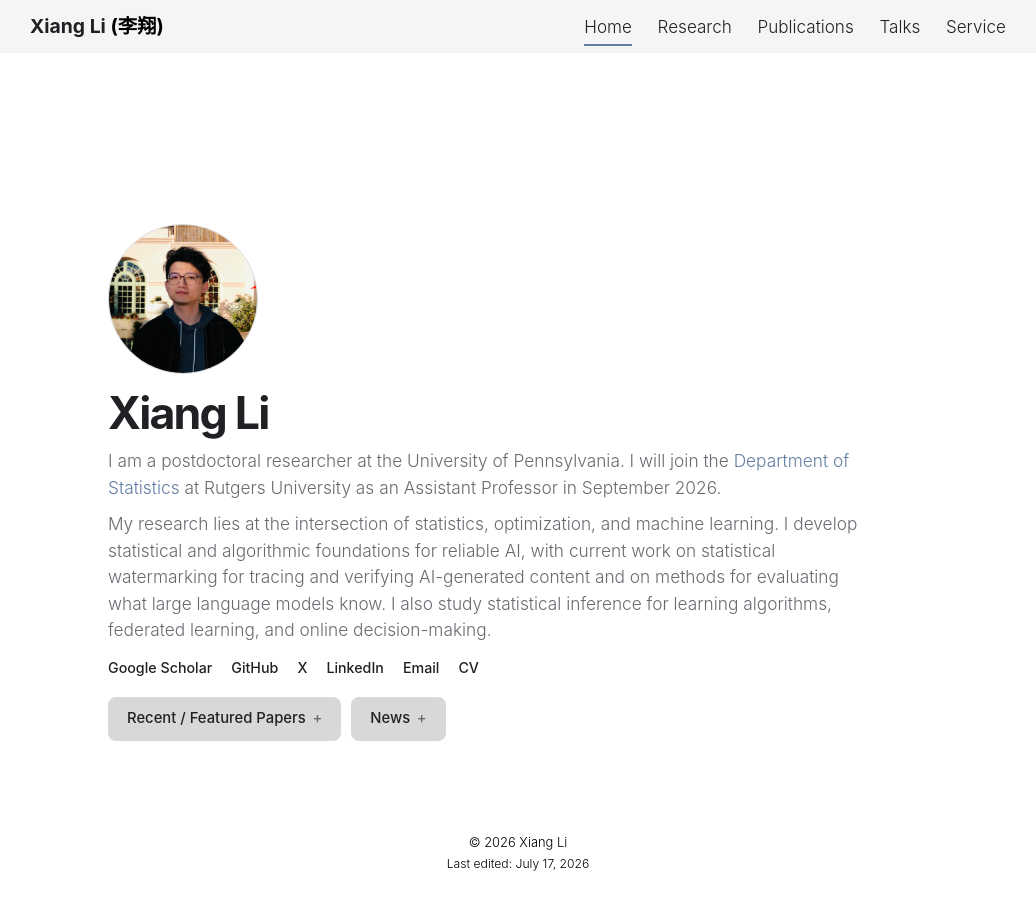
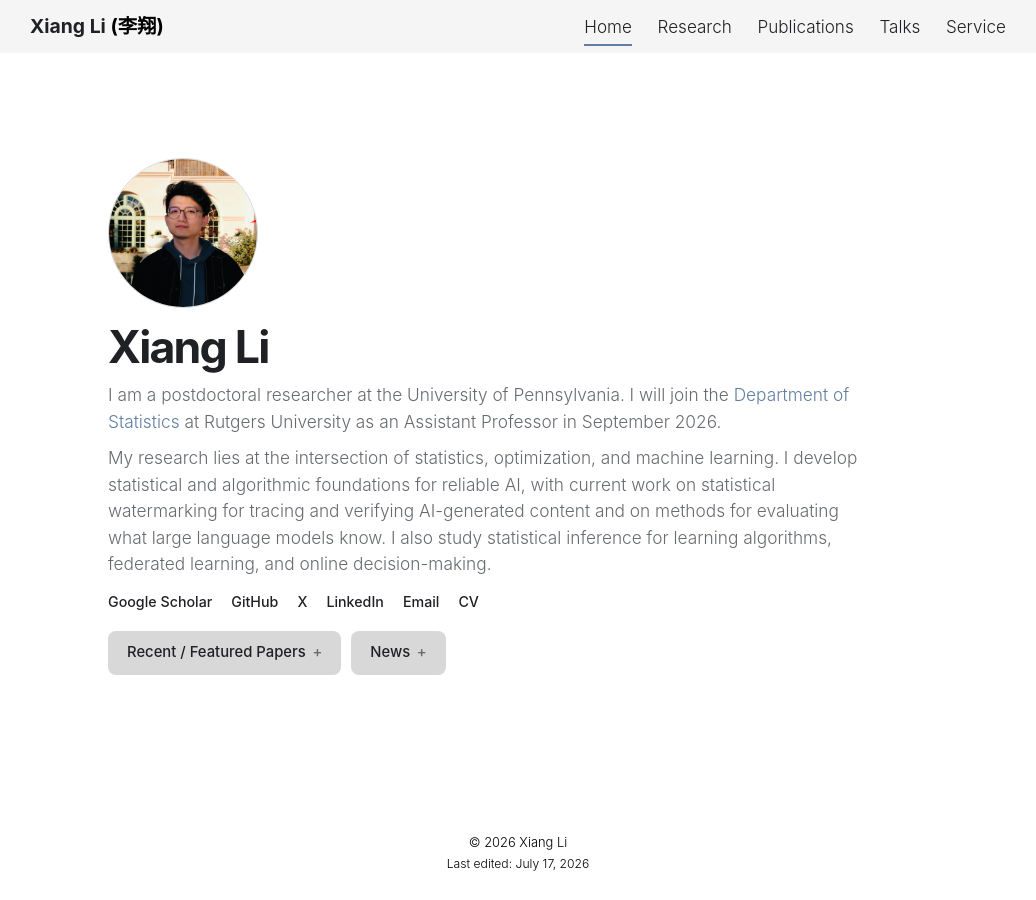
Before and after one commit to lx10077/lx10077.github.io, a Jekyll site: the page built from _pages/about.md, in a window 1280 px wide. Shown: the whole page, without its empty margins (122-1158 px from the left). Built offline with Jekyll 4.4.1, drawn with Linux system fonts in a browser that asks for light colours; comment, search, counter and statistics services are not loaded; a style sheet for code colours, icons or effects is not loaded.

Commit message:
Update _custom.scss

```diff
--- a/assets/css/_custom.scss
+++ b/assets/css/_custom.scss
@@ -774,7 +774,7 @@ ul.bibliography {
 
 .v3-home-body .v3-main {
   display: flex;
-  padding-top: clamp(90px, 20vh, 171px);
+  padding-top: clamp(60px, 12vh, 105px);
   align-items: flex-start;
 }
 
@@ -1102,8 +1102,9 @@ ul.bibliography {
   margin: 1.15rem 0 0.35rem;
   color: var(--v3-accent);
   font-family: var(--site-font);
-  font-size: 0.69rem;
+  font-size: var(--v3-paper-title-size);
   font-weight: 650;
+  line-height: var(--v3-paper-title-leading);
   letter-spacing: 0.045em;
   text-transform: uppercase;
 }
@@ -1401,11 +1402,12 @@ ul.bibliography {
   }
 
   .v3-home-body .v3-main {
+    padding-top: 32px;
     align-items: flex-start;
   }
 
   .v3-profile {
-    padding-top: 1.5rem;
+    padding-top: 0;
   }
 
   .v3-profile > img {
```
